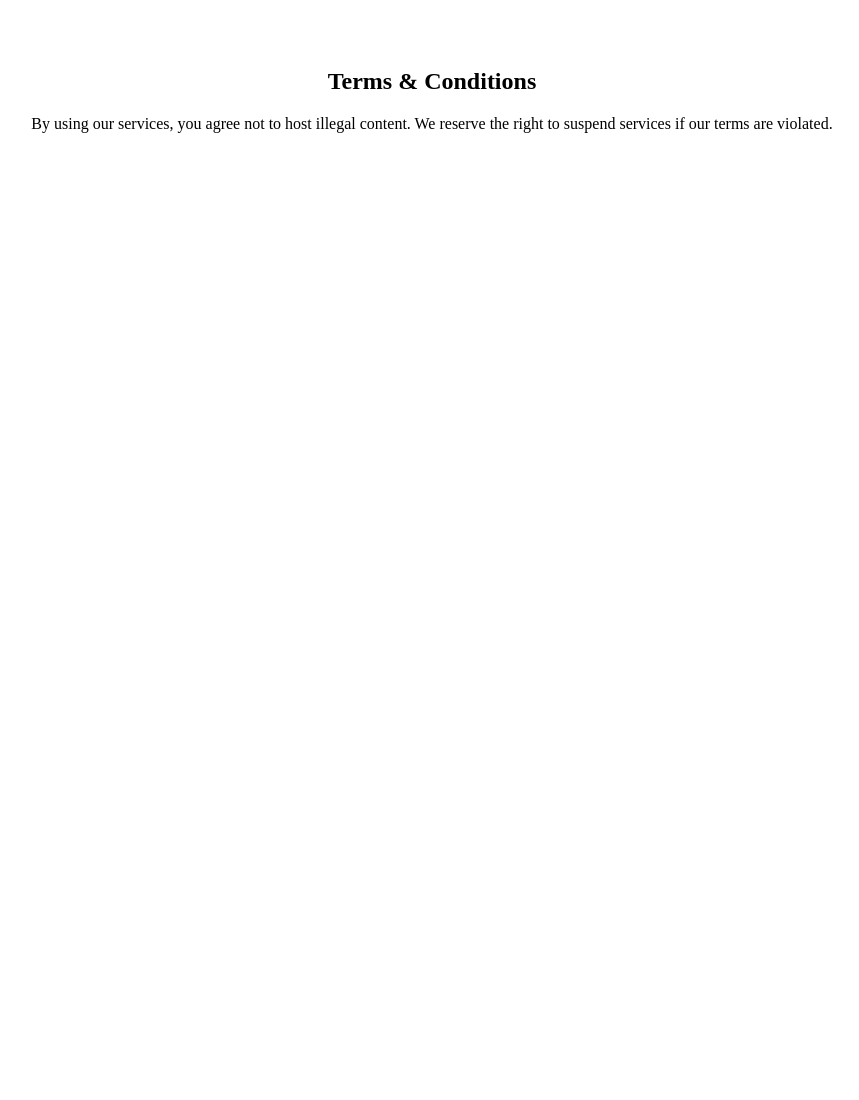
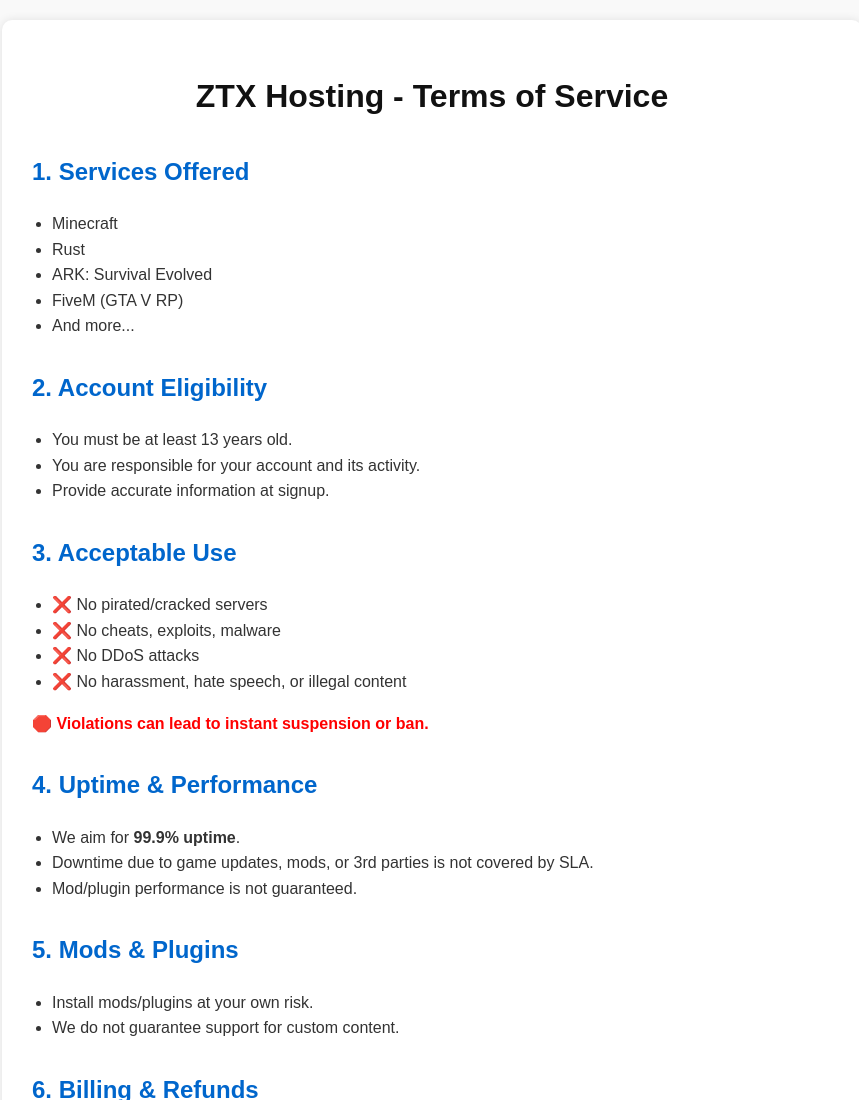
Before and after one commit to radheyradhey777/Radhey-Radhey, a plain HTML site: page terms.html in a window 1280 px wide. Shown: the top 1100 px of the page, without its empty margins (208-1067 px from the left). Before the commit the page ends 800 px from the top, so only its background shows below. Drawn offline with Linux system fonts and the light colour scheme.

Commit message:
Update terms.html

```diff
--- a/terms.html
+++ b/terms.html
@@ -1,15 +1,142 @@
 <!DOCTYPE html>
 <html lang="en">
 <head>
-  <meta charset="UTF-8" />
-  <meta name="viewport" content="width=device-width, initial-scale=1.0" />
-  <title>Terms & Conditions – ZTX Hosting</title>
-  <link rel="stylesheet" href="index.html" />
+  <meta charset="UTF-8">
+  <meta name="viewport" content="width=device-width, initial-scale=1">
+  <title>ZTX Hosting - Terms of Service</title>
+  <style>
+    body {
+      font-family: Arial, sans-serif;
+      line-height: 1.6;
+      background: #f9f9f9;
+      color: #333;
+      margin: 0;
+      padding: 20px;
+    }
+
+    .container {
+      max-width: 800px;
+      margin: auto;
+      background: #fff;
+      padding: 30px;
+      border-radius: 10px;
+      box-shadow: 0 0 10px rgba(0,0,0,0.1);
+    }
+
+    h1 {
+      text-align: center;
+      color: #111;
+    }
+
+    h2 {
+      margin-top: 30px;
+      color: #0066cc;
+    }
+
+    ul {
+      padding-left: 20px;
+    }
+
+    .important {
+      color: red;
+      font-weight: bold;
+    }
+
+    .icon {
+      margin-right: 5px;
+    }
+
+    .email {
+      font-weight: bold;
+      color: #0066cc;
+    }
+  </style>
 </head>
 <body>
-  <section style="padding: 40px; text-align: center;">
-    <h1>Terms & Conditions</h1>
-    <p>By using our services, you agree not to host illegal content. We reserve the right to suspend services if our terms are violated.</p>
-  </section>
+
+  <div class="container">
+    <h1>ZTX Hosting - Terms of Service</h1>
+
+    <h2>1. Services Offered</h2>
+    <ul>
+      <li>Minecraft</li>
+      <li>Rust</li>
+      <li>ARK: Survival Evolved</li>
+      <li>FiveM (GTA V RP)</li>
+      <li>And more...</li>
+    </ul>
+
+    <h2>2. Account Eligibility</h2>
+    <ul>
+      <li>You must be at least 13 years old.</li>
+      <li>You are responsible for your account and its activity.</li>
+      <li>Provide accurate information at signup.</li>
+    </ul>
+
+    <h2>3. Acceptable Use</h2>
+    <ul>
+      <li>❌ No pirated/cracked servers</li>
+      <li>❌ No cheats, exploits, malware</li>
+      <li>❌ No DDoS attacks</li>
+      <li>❌ No harassment, hate speech, or illegal content</li>
+    </ul>
+    <p class="important">🛑 Violations can lead to instant suspension or ban.</p>
+
+    <h2>4. Uptime & Performance</h2>
+    <ul>
+      <li>We aim for <strong>99.9% uptime</strong>.</li>
+      <li>Downtime due to game updates, mods, or 3rd parties is not covered by SLA.</li>
+      <li>Mod/plugin performance is not guaranteed.</li>
+    </ul>
+
+    <h2>5. Mods & Plugins</h2>
+    <ul>
+      <li>Install mods/plugins at your own risk.</li>
+      <li>We do not guarantee support for custom content.</li>
+    </ul>
+
+    <h2>6. Billing & Refunds</h2>
+    <ul>
+      <li>💳 Recurring billing (monthly, quarterly, etc.)</li>
+      <li>✅ Refunds allowed within 48 hours only if:</li>
+      <ul>
+        <li>First purchase</li>
+        <li>No policy violations</li>
+      </ul>
+      <li class="important">⛔ Chargebacks = permanent ban + data loss.</li>
+    </ul>
+
+    <h2>7. Suspension/Termination</h2>
+    <ul>
+      <li>TOS violations</li>
+      <li>Payment failures</li>
+      <li>Legal requests</li>
+    </ul>
+    <p>All server data may be deleted upon termination.</p>
+
+    <h2>8. Support</h2>
+    <ul>
+      <li>🎧 Support via ticket, email, or Discord</li>
+      <li>We help with server setup.</li>
+      <li>We don’t provide gameplay or mod development support.</li>
+    </ul>
+
+    <h2>9. Liability Disclaimer</h2>
+    <ul>
+      <li>We’re <strong>not liable</strong> for:</li>
+      <ul>
+        <li>Lost game data</li>
+        <li>Downtime from game devs/publishers</li>
+        <li>Server bans from mod/plugin abuse</li>
+      </ul>
+    </ul>
+
+    <h2>10. Changes to Terms</h2>
+    <p>We can update these terms anytime. Continued use = you accept changes.</p>
+
+    <h2>11. Contact Us</h2>
+    <p>📧 <span class="email">ztxhosting.in@gmail.com</span></p>
+  </div>
+
 </body>
 </html>
```
